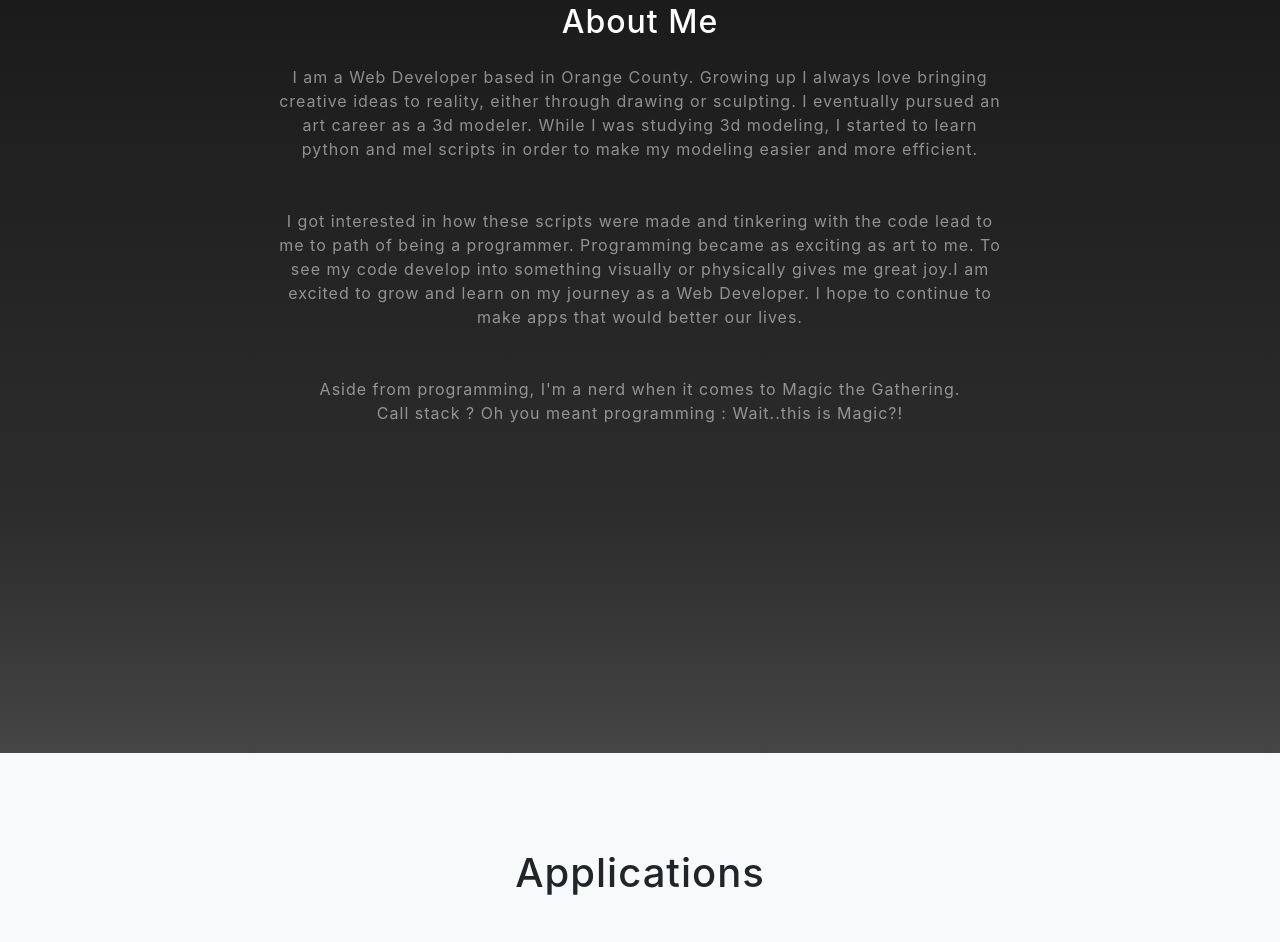
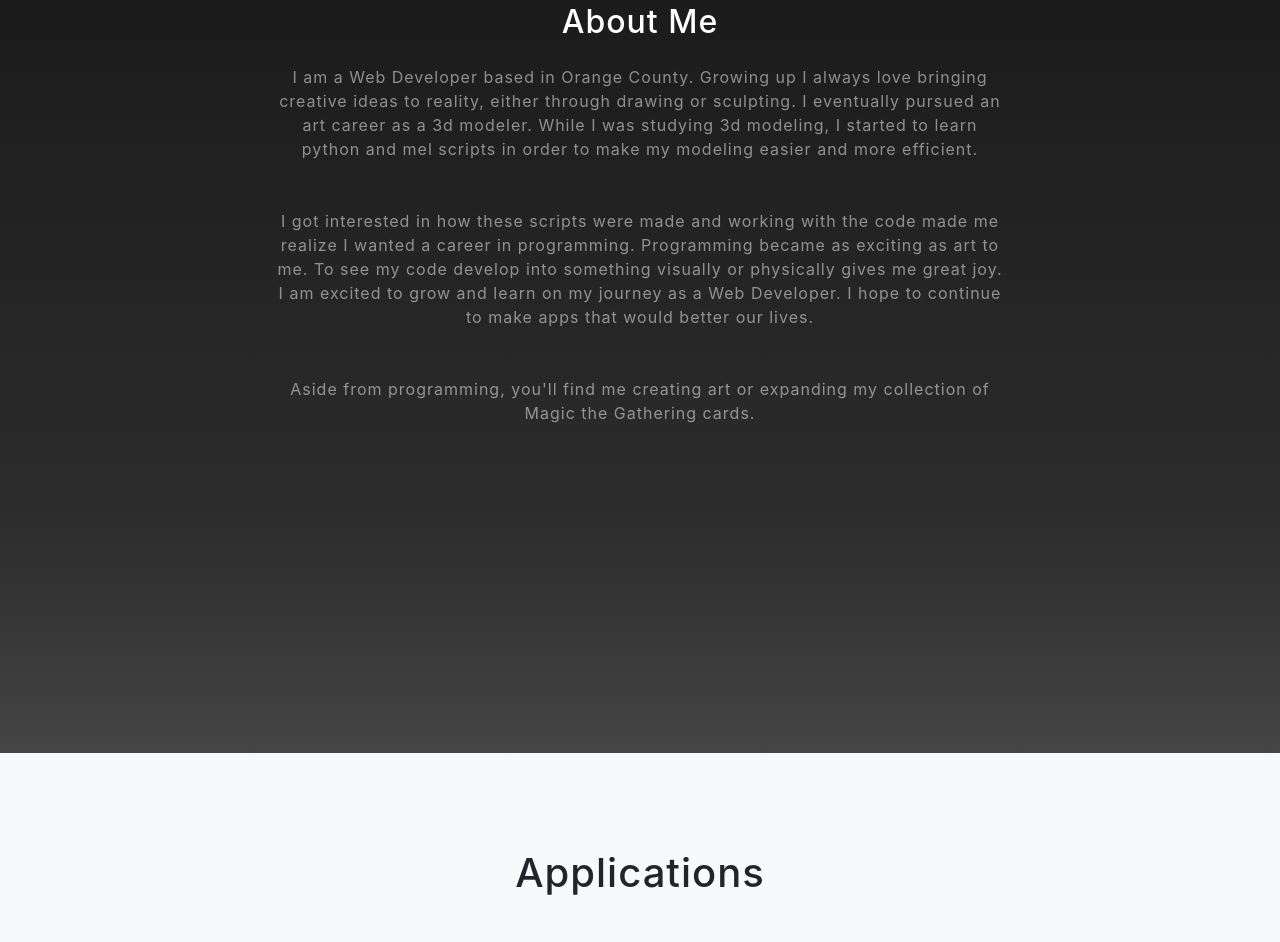
Before and after one commit to monsoonjunkie/Portfolio, a website with bundled scripts: page index.html in a window 1280 px wide. Shown: the part 957-1899 px from the top of the page. Built offline with nearby package versions, Linux system fonts and the light colour scheme; files whose address does not match are found by name; a web font is replaced by a local one.

Commit message:
changed about me section

```diff
--- a/index.html
+++ b/index.html
@@ -78,8 +78,8 @@
         <div class="col-lg-8 mx-auto">
           <h2 class="text-white mb-4">About Me</h2>
           <p class="text-white-50">I am a Web Developer based in Orange County. Growing up I always love bringing creative ideas to reality, either through drawing or sculpting. I eventually pursued an art career as a 3d modeler. While I  was studying 3d modeling, I started to learn python and mel scripts in order to make my modeling easier and more efficient.</p>
-          <p class="text-white-50">I got interested in how these scripts were made and tinkering with the code lead to me to path of being a programmer. Programming became as exciting as art to me. To see my code develop into something visually or physically gives me great joy.I am excited to grow and learn on my journey as a Web Developer. I hope to continue to make apps that would better our lives.</p>
-          <p class="text-white-50">Aside from programming, I'm a nerd when it comes to Magic the Gathering. <br> Call stack ? Oh you meant programming : Wait..this is Magic?!  </p>
+          <p class="text-white-50">I got interested in how these scripts were made and working with the code made me realize I wanted a career in programming. Programming became as exciting as art to me. To see my code develop into something visually or physically gives me great joy. I am excited to grow and learn on my journey as a Web Developer. I hope to continue to make apps that would better our lives.</p>
+          <p class="text-white-50">Aside from programming, you'll find me creating art or expanding my collection of Magic the Gathering cards.</p>
         </div>
       </div>
       <img src="" class="img-fluid" alt="">
```
